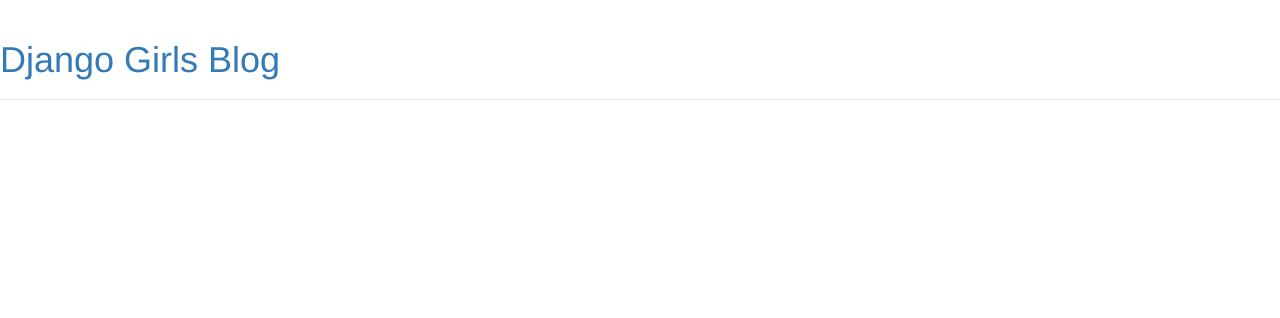
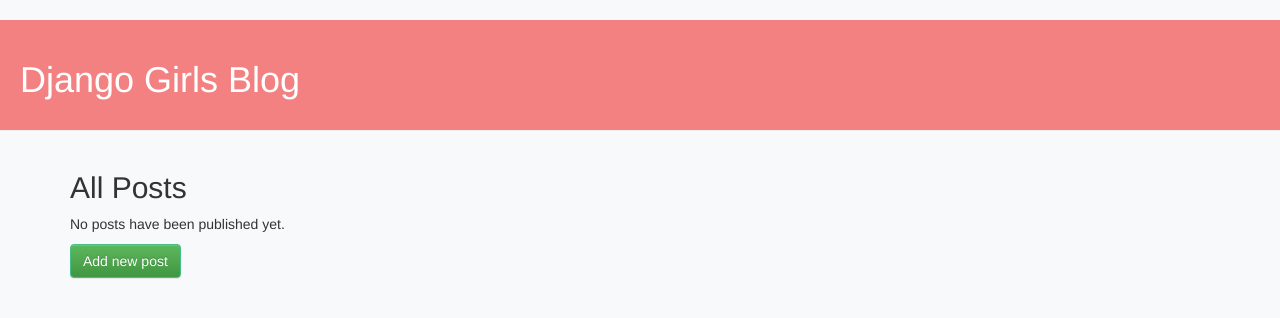
Before and after one commit to Talantino/python-3-djangogirls, a Django app: page / in a window 1280 px wide. Shown: the top 318 px of the page. Run offline with Django 4.2, Linux system fonts and the light colour scheme; data that the repository does not hold is empty; some libraries are stand-ins or nearby versions.

Commit message:
Added a post view and css files

```diff
--- a/config/settings.py
+++ b/config/settings.py
@@ -118,7 +118,7 @@
 # Static files (CSS, JavaScript, Images)
 # https://docs.djangoproject.com/en/4.2/howto/static-files/
 
-STATIC_URL = 'static/'
+STATIC_URL = '/static/'
 
 # Default primary key field type
 # https://docs.djangoproject.com/en/4.2/ref/settings/#default-auto-field
--- a/posts/admin.py
+++ b/posts/admin.py
@@ -1,4 +1,4 @@
 from django.contrib import admin
-from .models import Post
+from .models import BlogPost
 
-admin.site.register(Post)
+admin.site.register(BlogPost)
--- a/posts/models.py
+++ b/posts/models.py
@@ -3,7 +3,7 @@
 from django.conf import settings
 
 
-class Post(models.Model):
+class BlogPost(models.Model):
     author = models.ForeignKey(settings.AUTH_USER_MODEL, on_delete=models.CASCADE)
     title = models.CharField(max_length=255)
     text = models.TextField()
--- a/posts/static/css/posts.css
+++ b/posts/static/css/posts.css
@@ -1,4 +1,4 @@
-h1 a {
+/* h1 a {
     color: #FCA205;
 }
 body {
@@ -53,4 +53,57 @@
 
 .post h1 a, .post h1 a:visited {
     color: #000000;
+} */
+/* static/css/blog.css */
+
+body {
+    padding-top: 20px;
+    padding-bottom: 20px;
+    background-color: #f8f9fa;
 }
+
+/* Header custom styles */
+.page-header {
+    background-color: #f38181;
+    margin-top: 0;
+    padding: 20px 20px;
+    border-radius: 0;
+    color: #fff;
+}
+
+.page-header h1 a {
+    color: #fff;
+    text-decoration: none;
+}
+
+/* Post styles */
+.post {
+    background-color: #fff;
+    padding: 20px;
+    margin-bottom: 20px;
+    border-radius: 5px;
+    box-shadow: 0 2px 4px rgba(0,0,0,.1);
+}
+
+.post h3 {
+    margin-top: 0;
+}
+
+/* Forms and buttons */
+.post-form button, .btn-success {
+    color: #fff;
+    background-color: #56c79a;
+    border-color: #46be8a;
+}
+
+.btn-default {
+    color: #333;
+    background-color: #fff;
+    border-color: #ccc;
+}
+
+.btn-default:hover {
+    color: #333;
+    background-color: #e6e6e6;
+    border-color: #adadad;
+}
--- a/posts/urls.py
+++ b/posts/urls.py
@@ -2,5 +2,6 @@
 from . import views
 
 urlpatterns = [
-    path('', views.post_list, name='post_list'),
+    path('add/', views.add_post, name='add_post'),
+    path('', views.view_posts, name='view_posts'),
 ]
--- a/posts/views.py
+++ b/posts/views.py
@@ -1,8 +1,23 @@
-from django.shortcuts import render
-from .models import Post
+from django.shortcuts import render, redirect
+from .models import BlogPost
+from .forms import BlogPostForm
 from django.utils import timezone
 
 
-def post_list(request):
-    posts = Post.objects.filter(published_date__lte=timezone.now()).order_by('published_date')
-    return render(request, 'posts/post_list.html', {'posts': posts})
+def view_posts(request):
+    posts = BlogPost.objects.filter(published_date__lte=timezone.now()).order_by('published_date')
+    return render(request, 'posts/view_posts.html', {'posts': posts})
+
+
+def add_post(request):
+    if request.method == "POST":
+        form = BlogPostForm(request.POST)
+        if form.is_valid():
+            post = form.save(commit=False)
+            post.author = request.user
+            post.published_date = timezone.now()
+            post.save()
+            return redirect('view_posts')
+    else:
+        form = BlogPostForm()
+    return render(request, 'posts/add_post.html', {'form': form})
--- a/templates/posts/base.html
+++ b/templates/posts/base.html
@@ -1,11 +1,12 @@
 {% load static %}
+
 <html>
     <head>
         <title>Django Girls blog</title>
         <link rel="stylesheet" href="//maxcdn.bootstrapcdn.com/bootstrap/3.2.0/css/bootstrap.min.css">
         <link rel="stylesheet" href="//maxcdn.bootstrapcdn.com/bootstrap/3.2.0/css/bootstrap-theme.min.css">
         <link href='//fonts.googleapis.com/css?family=Lobster&subset=latin,latin-ext' rel='stylesheet' type='text/css'>
-        <link rel="stylesheet" href="{% static 'css/blog.css' %}">
+        <link rel="stylesheet" href="{% static 'css/posts.css' %}">
     </head>
     <body>
         <div class="page-header">
--- a/templates/posts/post_list.html
+++ /dev/null
@@ -1,13 +0,0 @@
-{% extends 'posts/base.html' %}
-
-{% block content %}
-    {% for post in posts %}
-        <div class="post">
-            <div class="date">
-                <p>Опубликовано: {{ post.published_date }}</p>
-            </div>
-            <h1><a href="">{{ post.title }}</a></h1>
-            <p>{{ post.text|linebreaksbr }}</p>
-        </div>
-    {% endfor %}
-{% endblock%}
--- /dev/null
+++ b/templates/posts/view_posts.html
@@ -0,0 +1,15 @@
+{% extends 'posts/base.html' %}
+
+{% block content %}
+  <h2>All Posts</h2>
+  {% for post in posts %}
+    <div class="post">
+      <h3>{{ post.title }}</h3>
+      <h4>{{ post.text }}</h4>
+      <p>Published: {{ post.published_date|date:"F d, Y" }}</p>
+    </div>
+  {% empty %}
+    <p>No posts have been published yet.</p>
+  {% endfor %}
+  <a href="{% url 'add_post' %}" class="btn btn-success">Add new post</a>
+{% endblock %}
```
Also changed, not shown: posts/forms.py (added, +7 -0 lines), templates/posts/add_post.html (added, +11 -0 lines), posts/migrations/0002_rename_post_blogpost.py (added).
